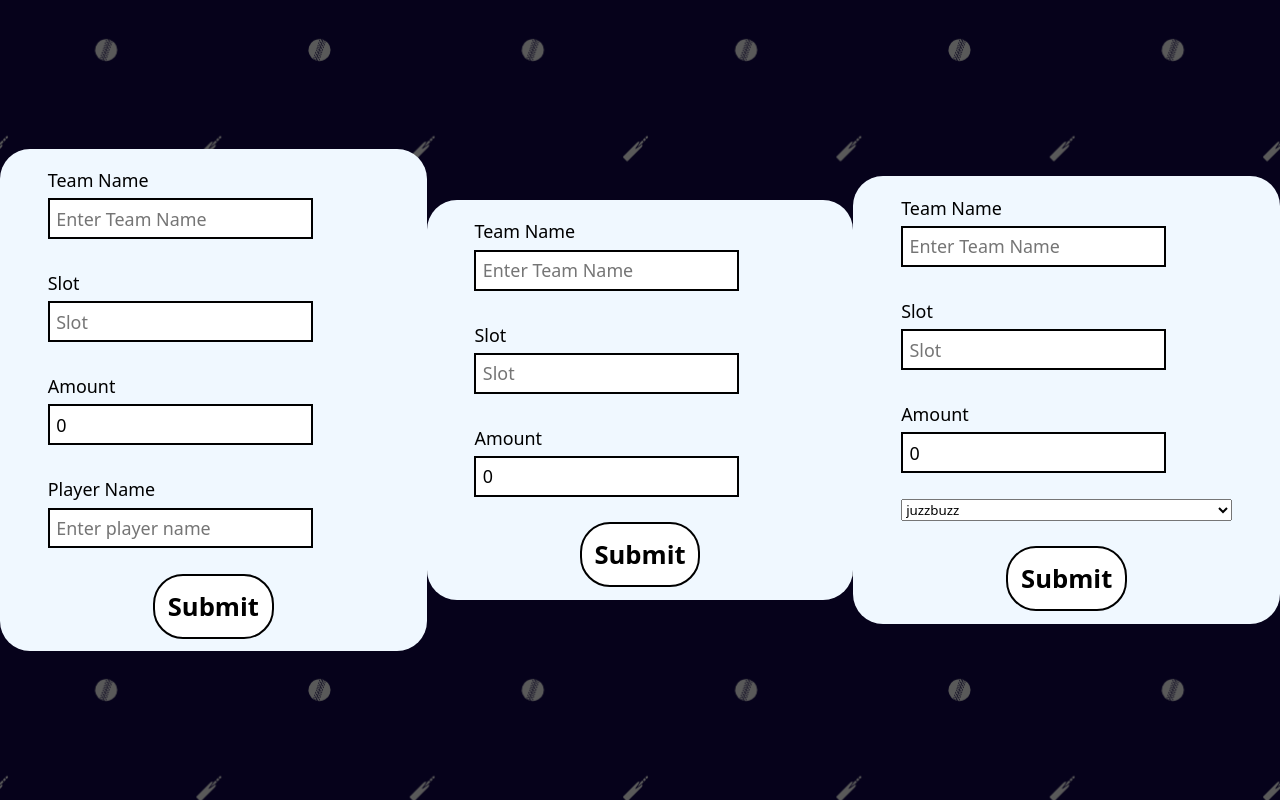
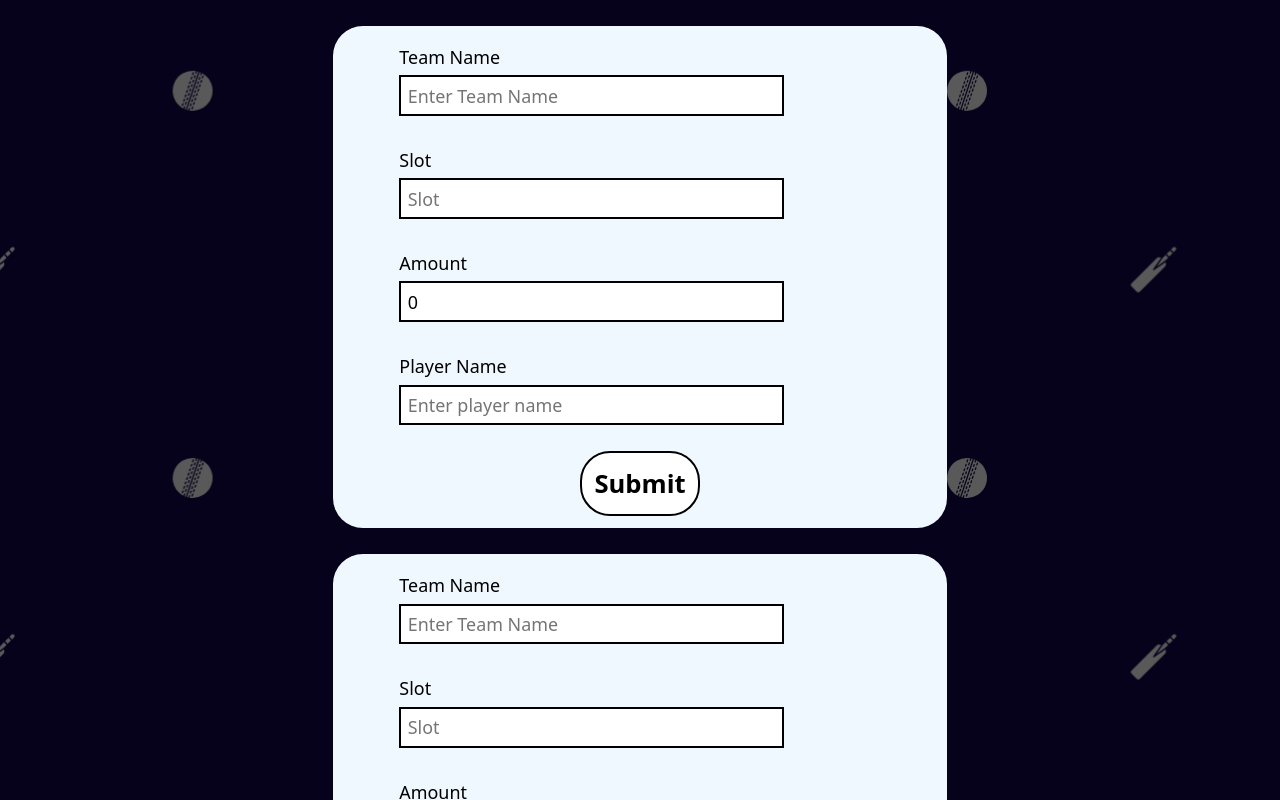
Before and after one commit to Yusufsodawala786/IPL-AUCTION-2023-ADMIN, a React (Create React App) app: page / in a window 1280 px wide. Shown: the top 800 px of the page. Built offline with nearby package versions, Linux system fonts and the light colour scheme.

Commit message:
Add files via upload

```diff
--- a/src/styles/Admin.css
+++ b/src/styles/Admin.css
@@ -2,13 +2,16 @@
     font-family: system-ui, -apple-system, BlinkMacSystemFont, 'Segoe UI', Roboto, Oxygen, Ubuntu, Cantarell, 'Open Sans', 'Helvetica Neue', sans-serif;
 }
 .admin{
+    padding: 2vw;
     min-height: 100vh;
     background-image: url(/public/media/pattern.svg);
     background-repeat: no-repeat;
     background-size: cover;
     display: flex;
+    flex-direction: column;
     align-items: center;
-    justify-content: center;
+    gap: 2vw;
+    /* justify-content: center; */
 }
 .admin-container{
     border-radius: 30px;
```
